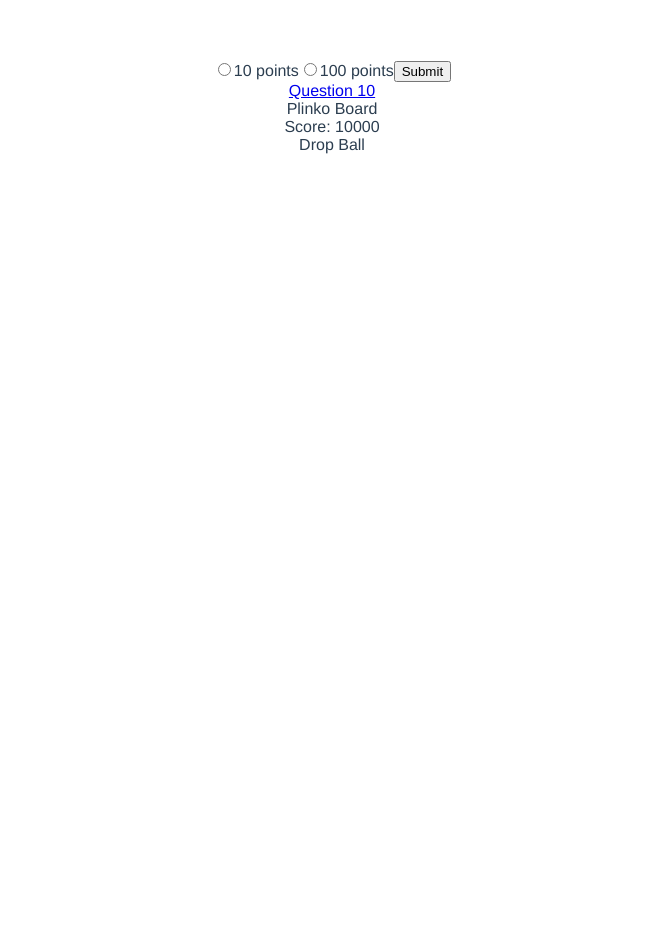
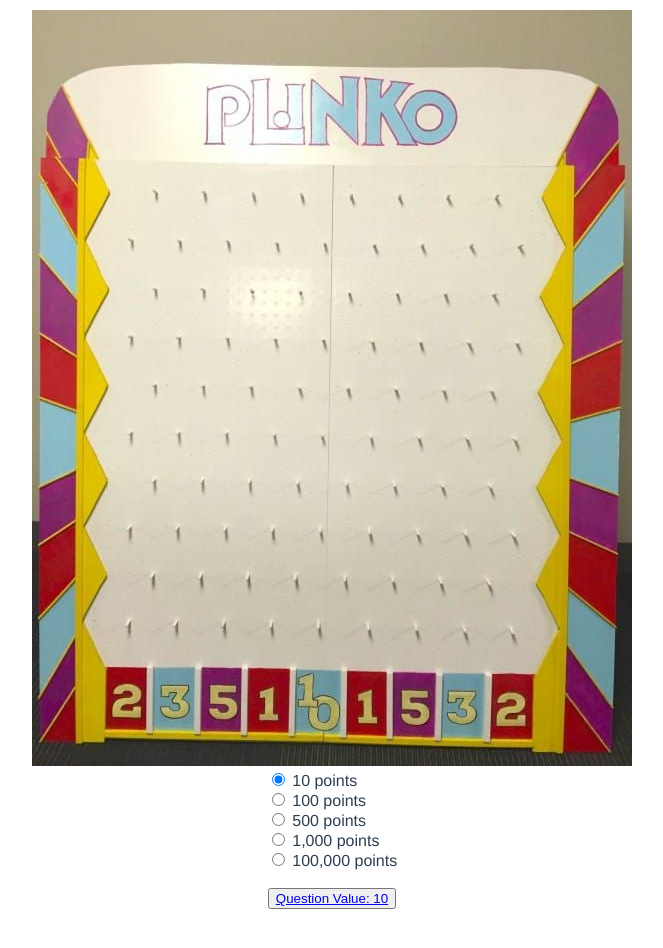
Before and after one commit to rydeal/plinko-project, a Vue app: page /#/ in a window 1280 px wide. Shown: the top 948 px of the page, without its empty margins (308-971 px from the left). Before the commit the page ends 800 px from the top, so only its background shows below. Built offline with nearby package versions, Linux system fonts and the light colour scheme.

Commit message:
Positioning, routing

```diff
--- a/package.json
+++ b/package.json
@@ -8,6 +8,9 @@
     "lint": "vue-cli-service lint"
   },
   "dependencies": {
+    "@fortawesome/fontawesome-svg-core": "^1.2.26",
+    "@fortawesome/free-solid-svg-icons": "^5.12.0",
+    "@fortawesome/vue-fontawesome": "^0.1.8",
     "axios": "^0.19.0",
     "core-js": "^3.1.2",
     "vue": "^2.6.10",
--- a/src/App.vue
+++ b/src/App.vue
@@ -1,29 +1,150 @@
 <template>
   <div id="app">
-  <form action="/question" >
-    <input id="10" type="radio" name="score" value="10"><label for="10">10 points</label>
-    <input id="100" type="radio" name="score" value="100"><label for="100">100 points</label>
-    <input type="submit" value="Submit">
-  </form>
-  <router-link to="/question/10">Question 10</router-link>
-    <router-view></router-view>
+    <div class="board">
+      <img :src="image" />
+    </div>
+    <form>
+      <div class="options">
+        <input id="10" type="radio" name="score" value="10" v-model="value" />
+        <label for="10">
+          10 points
+        </label>
+        <br />
+        <input id="100" type="radio" name="score" value="100" v-model="value" />
+        <label for="100">
+          100 points
+        </label>
+        <br />
+        <input id="500" type="radio" name="score" value="500" v-model="value" />
+        <label for="500">
+          500 points
+        </label>
+        <br />
+        <input
+          id="1000"
+          type="radio"
+          name="score"
+          value="1000"
+          v-model="value"
+        />
+        <label for="1000">
+          1,000 points
+        </label>
+        <br />
+        <input
+          id="100000"
+          type="radio"
+          name="score"
+          value="100000"
+          v-model="value"
+        />
+        <label for="100000">
+          100,000 points
+        </label>
+      </div>
+      <br />
+      <br />
+      <button @click="routerOpen = !routerOpen">
+        <router-link v-bind:to="'/question/' + value"
+          >Question Value:
+          {{
+            value.toString().replace(/\B(?=(\d{3})+(?!\d))/g, ",")
+          }}</router-link
+        >
+      </button>
+    </form>
+    <br />
+    <br />
+    <br />
+    <br />
+
+    <div v-show="routerOpen" class="overlay">
+      <font-awesome-icon
+        v-on:click="routerOpen = !routerOpen"
+        class="close"
+        icon="times"
+      />
+      <router-view
+        v-show="routerOpen"
+        v-closable="{
+          exclude: ['button'],
+          handler: 'onClose'
+        }"
+        class="popup-container"
+      ></router-view>
+    </div>
   </div>
 </template>
 
 <script>
+import image from "./assets/plinko-board.jpg";
+import { library } from "@fortawesome/fontawesome-svg-core";
+import { faTimes } from "@fortawesome/free-solid-svg-icons";
+library.add(faTimes);
 
 export default {
-  name: 'app'
-}
+  name: "app",
+  data: function() {
+    return { value: 10, image: image, routerOpen: false };
+  },
+  methods: {
+    getFormValues(submitEvent) {
+      this.value = submitEvent.target.elements.name.value;
+    },
+    onClose() {
+      this.routerOpen = false;
+    },
+    routerToggle() {
+      this.routerOpen = !this.routerOpen;
+    }
+  }
+};
 </script>
 
 <style>
 #app {
-  font-family: 'Avenir', Helvetica, Arial, sans-serif;
+  font-family: "Avenir", Helvetica, Arial, sans-serif;
   -webkit-font-smoothing: antialiased;
   -moz-osx-font-smoothing: grayscale;
   text-align: center;
   color: #2c3e50;
-  margin-top: 60px;
+  margin-top: 10px;
+}
+
+.options {
+  display: inline-block;
+  text-align: left;
+}
+
+.popup-container {
+  position: fixed;
+  width: 60vw;
+  height: 70vh;
+  background-color: white;
+  top: 0;
+  margin-top: 15vh;
+  left: 19.2vw;
+  border-radius: 25px;
+  border: 2px solid black;
+}
+.overlay {
+  position: fixed;
+  top: 0;
+  left: 0;
+  width: 100vw;
+  height: 100vh;
+  background-color: rgba(0, 0, 0, 0.5);
+}
+
+.hidden {
+  visibility: hidden;
+}
+.close {
+  font-size: 50px;
+  color: black;
+  position: fixed;
+  top: 16.5vh;
+  z-index: 99;
+  left: 73.5vw;
 }
 </style>
--- a/src/components/Question.vue
+++ b/src/components/Question.vue
@@ -2,17 +2,20 @@
   <div>
     <div>
       <h1>Question</h1>
-          Question Num: {{ questionNum}}
-          Value: {{ value }}
+      Question Num: {{ questionNum }} Value: {{ value }}
     </div>
     <div>
       <div class="question">
-            {{question}}
+        {{ question }}
         <form>
           <div class="options">
-            <div class="option" v-for="(option, index) in options" v-bind:key="option" >
-              <input :id="index" name="option" type="radio">
-              <label :for="index">{{option}}</label>
+            <div
+              class="option"
+              v-for="(option, index) in options"
+              v-bind:key="option"
+            >
+              <input :id="index" name="option" type="radio" />
+              <label :for="index">{{ option }}</label>
             </div>
           </div>
           <button>Submit</button>
@@ -23,33 +26,31 @@
 </template>
 
 <script>
-
-
 import GameData from "../GameData.js";
 var questionNum;
 
 export default {
-  data: function () {
+  data: function() {
     return {
       questionNum: questionNum,
       question: GameData[10][questionNum].question,
       value: 10,
       options: ["option"]
-    }
+    };
   },
   created: function() {
-  questionNum=0;
+    questionNum = 0;
     this.randQ();
   },
-  methods:{
+  methods: {
     randQ() {
-      questionNum=  (Math.random()*6)-1;
+      questionNum = Math.random() * 6 - 1;
+    },
+    getFormValues(submitEvent) {
+      this.value = submitEvent.target.elements.name.value;
     }
   }
-
-}
+};
 </script>
 
-<style scoped>
-
-</style>
+<style scoped></style>
--- a/src/main.js
+++ b/src/main.js
@@ -1,22 +1,25 @@
-import Vue from 'vue'
-import VueRouter from 'vue-router'
-import App from './App.vue'
-import Home from './components/Home.vue'
-import Question from './components/Question.vue'
-import Result from './components/Result.vue'
+import Vue from "vue";
+import VueRouter from "vue-router";
+import App from "./App.vue";
+import Home from "./components/Home.vue";
+import Question from "./components/Question.vue";
+import Result from "./components/Result.vue";
+import { FontAwesomeIcon } from "@fortawesome/vue-fontawesome";
 
-Vue.use(VueRouter)
+Vue.component("font-awesome-icon", FontAwesomeIcon);
+
+Vue.use(VueRouter);
 
 const router = new VueRouter({
   routes: [
-    { path: '/', component: Home },
-    { path: '/question/:id', component: Question },
-    { path: '/question', component: Question },
-    { path: '/result', component: Result }
+    { path: "/", component: Home },
+    { path: "/question/:id", component: Question },
+    { path: "/question", component: Question },
+    { path: "/result", component: Result }
   ]
-})
+});
 
 new Vue({
   router,
-  render: h => h(App),
-}).$mount('#app')
+  render: h => h(App)
+}).$mount("#app");
```
Also changed, not shown: src/assets/plinko-board.jpg (added), 1 other file (tests, documents, lock files or other folders). Lines whose indentation alone changed are shown as unchanged.
